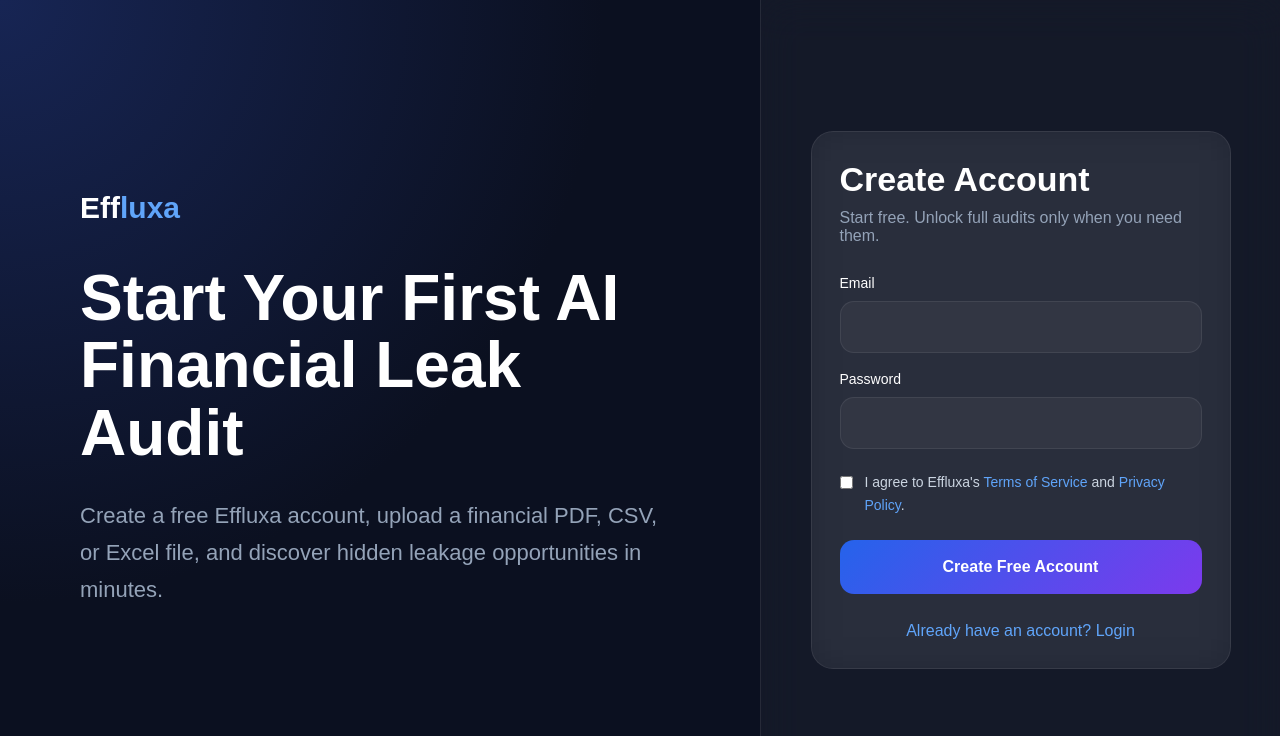
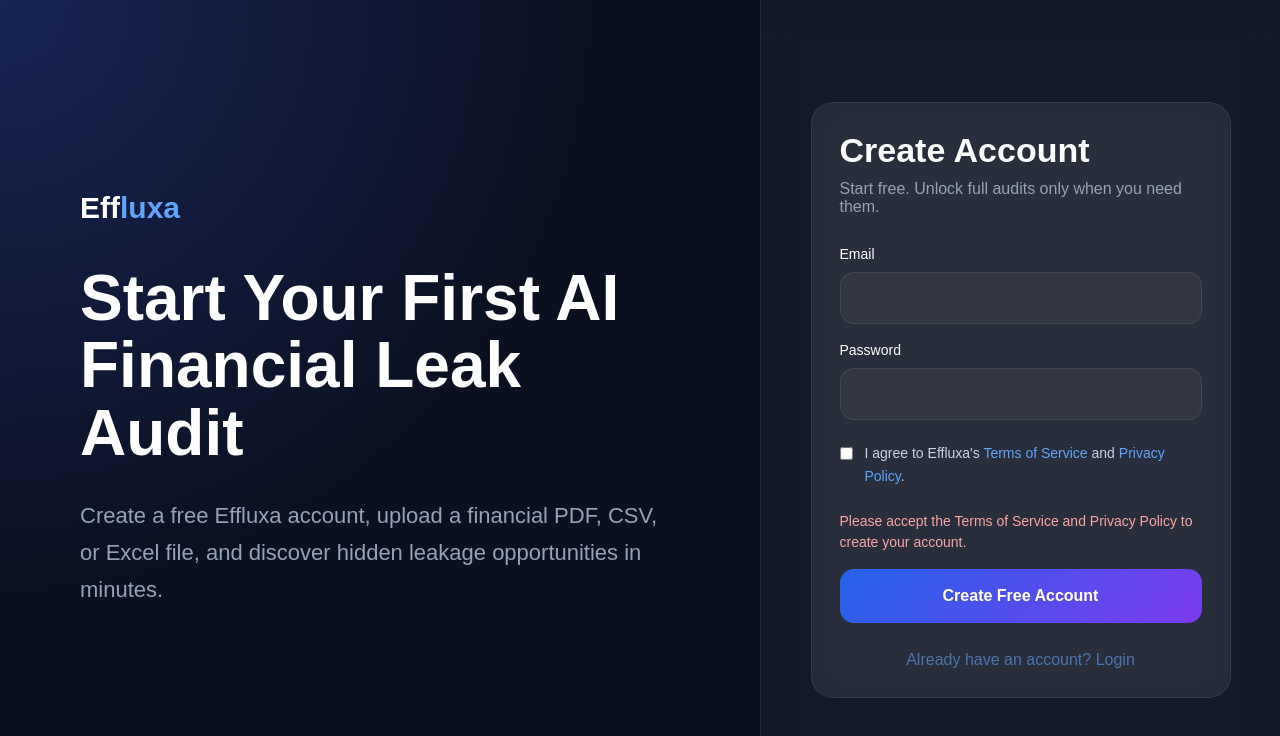
Before and after one commit to boskovasiljevic90/effluxa, a Next.js app: page /signup in a window 1280 px wide. Shown: the top 736 px of the page. Built offline with nearby package versions, Linux system fonts and the light colour scheme.

Commit message:
Add signup terms warning message

```diff
--- a/src/app/signup/page.tsx
+++ b/src/app/signup/page.tsx
@@ -198,6 +198,19 @@
                 </span>
               </label>
 
+              {!termsAccepted && (
+                <p
+                  style={{
+                    color: "#fca5a5",
+                    fontSize: "14px",
+                    marginBottom: "16px",
+                    lineHeight: 1.5,
+                  }}
+                >
+                  Please accept the Terms of Service and Privacy Policy to create your account.
+                </p>
+              )}
+
               <button
                 type="submit"
                 disabled={loading || !termsAccepted}
@@ -218,7 +231,8 @@
                   marginTop: "28px",
                   textAlign: "center",
                   color: "#60a5fa",
-                  cursor: "pointer",
+                  cursor: loading || !termsAccepted ? "not-allowed" : "pointer",
+                  opacity: loading || !termsAccepted ? 0.6 : 1,
                 }}
               >
                 Already have an account? Login
```
